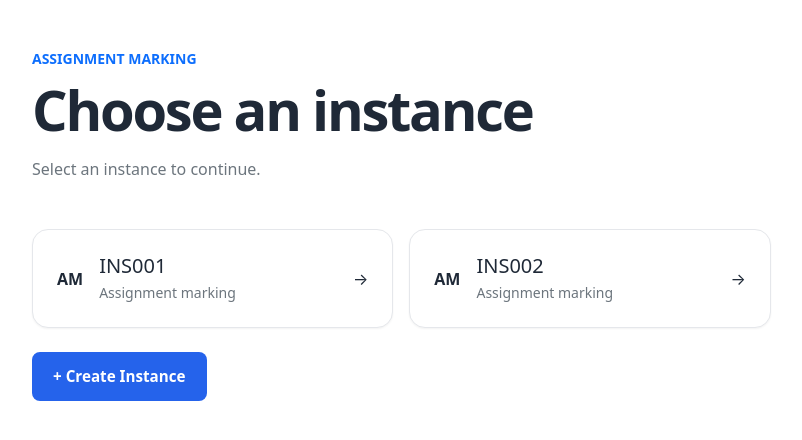
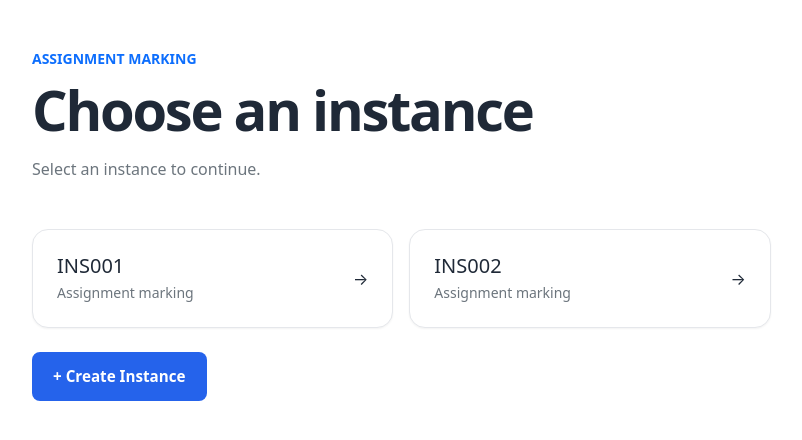
Before and after one commit to ethanvaneyden/TIVIDY, a React (Vite) app in the folder frontend/: page /education/instances in a window 1280 px wide. Shown: the top 440 px of the page, without its empty margins (50-852 px from the left). Built offline with nearby package versions, Linux system fonts and the light colour scheme.

Commit message:
- Removed icon from instance select

```diff
--- a/frontend/src/EducationInstanceSelect.tsx
+++ b/frontend/src/EducationInstanceSelect.tsx
@@ -31,9 +31,6 @@ function EducationInstanceSelect({ ids }: EducationInstanceSelectProps) {
                                 type="button"
                                 className="instance-card w-100 d-flex align-items-center gap-3 p-4 text-start"
                             >
-                                <div className="instance-icon">
-                                    <span className="fw-semibold">AM</span>
-                                </div>
 
                                 <div className="flex-grow-1">
                                     <h2 className="h5 mb-1">{id}</h2>
```
